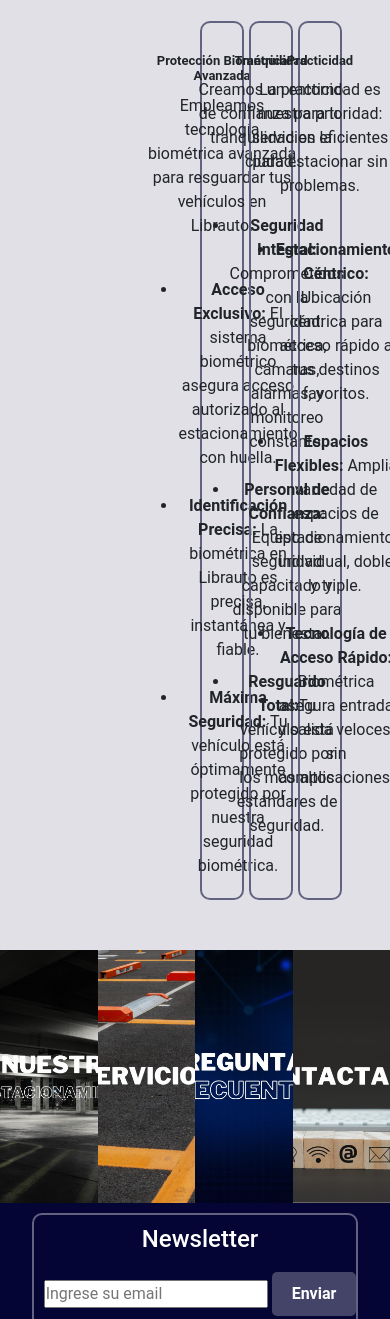
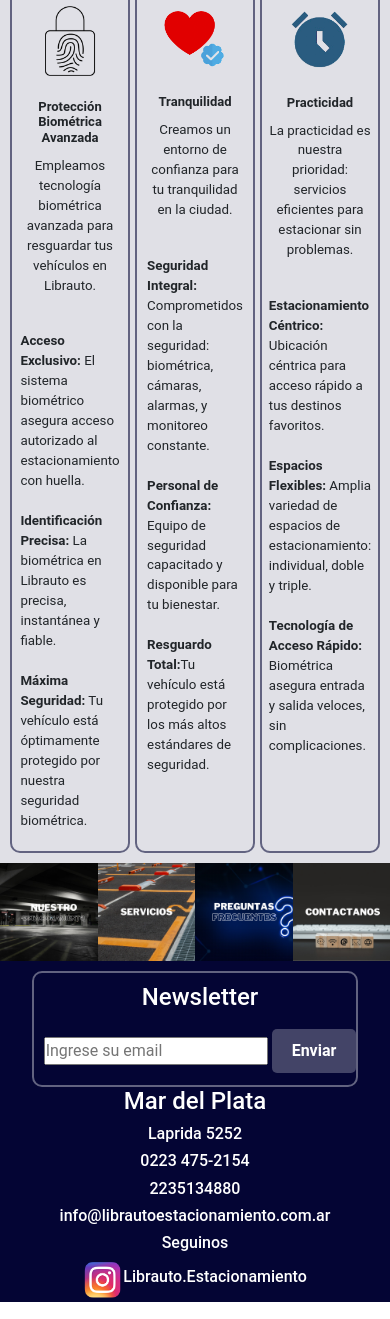
Before and after one commit to EnzoCecchetti/Librauto, a website: page index.html in a window 390 px wide. Shown: the part 539-1858 px from the top of the page. Drawn offline with nearby package versions, Linux system fonts and the light colour scheme.

Commit message:
se trabajo media query en index.html

```diff
--- a/sass/_mainindex.scss
+++ b/sass/_mainindex.scss
@@ -44,12 +44,12 @@
             font-size: 1.5rem;
             margin: 0 0 10px;
             text-align: center;
-            flex: 1;
-            ul {
-                list-style: none;
-                padding: 0;
-                text-align: left;
-                 }}
+            flex: 1;}
+        ul {
+            list-style: none;
+            padding: 0;
+            text-align: left;
+            }
         .card-body-custom {
             padding: 0%;
                   }
--- a/sass/_mediaquery.scss
+++ b/sass/_mediaquery.scss
@@ -31,22 +31,28 @@
             font-size: 0.7rem;
             }
     }
+    /* Media query main index*/
 
+    .main {
       .articulos-content {
-        padding: 50px 10px 50px 10px;
+        padding: 10px;
         gap: 5px;
-        .custom-card {
-            .card-body-custom .card-title-custom {
+        .custom-card{
+          .card-body-custom {
+            font-size: smaller;
+            padding: 10px 2px 0px 2px;
+            h5 {
               font-size: small;
-              }
-            .titulo div {
-                font-size: x-small;
             }
             }
           }
-
+      }
       .links img {
             height: auto;
+        }
+    }
+
+
     }
 
     .main-faq {
@@ -62,22 +68,28 @@
       }
 
 
+  /* Media query footer */
 
-      footer section {
-        display: grid;
-        grid-template-columns: 1fr 1fr;
-        grid-template-rows: auto auto;
-        gap: 5px;
+      .footer {
+          section {
+            article {
+              h4 {
+                font-size:medium;
               }
-
+            }
+            .redes-sociales{
+              h2 {font-size: medium;
+                }
+              }
+            }
+      }
           .div-footer {
           display: flex;
           flex-direction: column;
           }
 
-      footer section article h4, h3 {
-      font-size:medium;
-      }
+
+
 
       footer section article h2 {
       font-size: 1.0rem
@@ -93,7 +105,7 @@
         height: 100vh;
         }
 
-      }
+
 
       @media (max-width: 352px) and (min-width: 300px){
         .navbar-custom {
```
Also changed, not shown: css/styles.css, 1 other file. Lines whose indentation alone changed are shown as unchanged.
